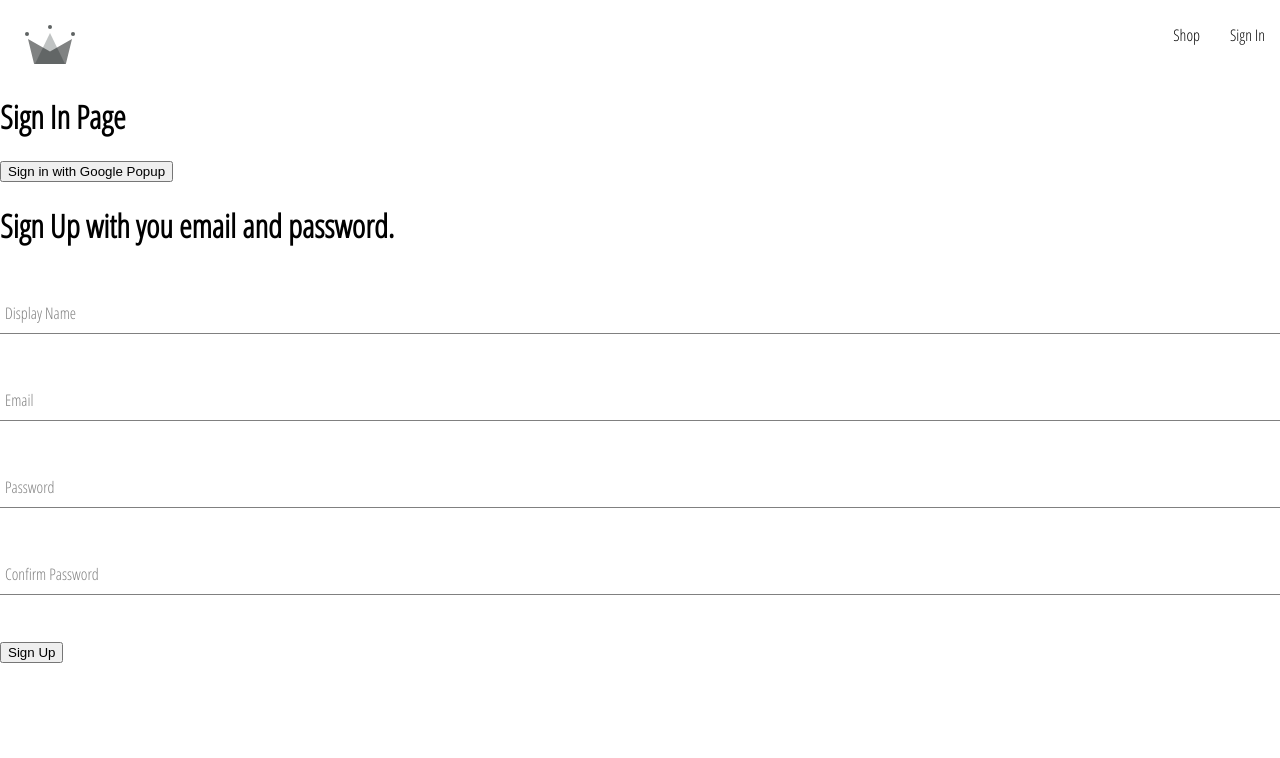
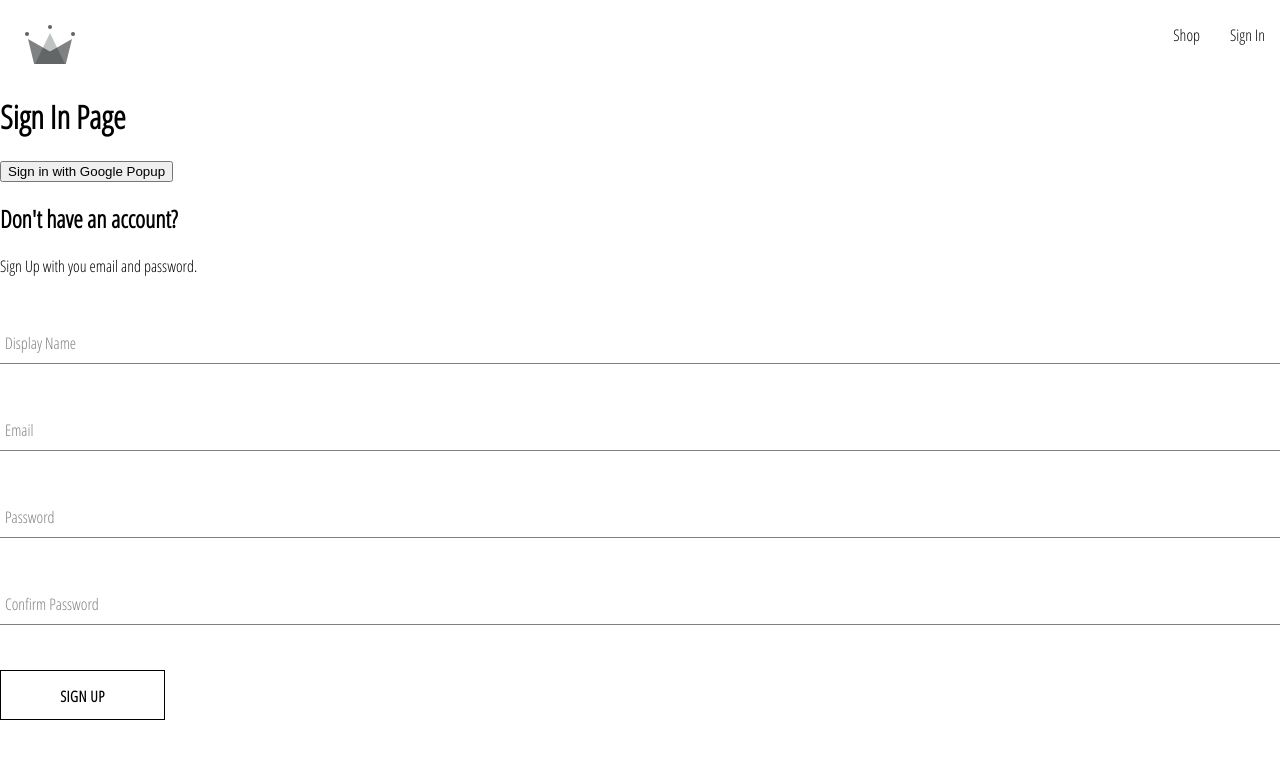
Before and after one commit to ankitkapoor8437/crwn-clothing, a React (Create React App) app: page /sign-in in a window 1280 px wide. Shown: the top 758 px of the page. Built offline with nearby package versions, Linux system fonts and the light colour scheme.

Commit message:
added button component and scss

```diff
--- /dev/null
+++ b/src/components/button/button.component.jsx
@@ -0,0 +1,20 @@
+
+import './button.styles.scss';
+
+const BUTTON_TYPE_CLASSES = {
+  google: 'google-sign-in',
+  inverted: 'inverted',
+};
+
+const Button = ({ children, buttonType, ...otherProps }) => {
+  return (
+    <button
+      className={`button-container ${BUTTON_TYPE_CLASSES[buttonType]}`}
+      {...otherProps}
+    >
+      {children}
+    </button>
+  );
+};
+
+export default Button;
--- /dev/null
+++ b/src/components/button/button.styles.scss
@@ -0,0 +1,46 @@
+.button-container {
+    min-width: 165px;
+    width: auto;
+    height: 50px;
+    letter-spacing: 0.5px;
+    line-height: 50px;
+    padding: 0 35px 0 35px;
+    font-size: 15px;
+    background-color: black;
+    color: white;
+    text-transform: uppercase;
+    font-family: 'Open Sans Condensed';
+    font-weight: bolder;
+    border: none;
+    cursor: pointer;
+    display: flex;
+    justify-content: center;
+
+    &:hover {
+      background-color: white;
+      color: black;
+      border: 1px solid black;
+    }
+
+    &.google-sign-in {
+      background-color: #4285f4;
+      color: white;
+
+      &:hover {
+        background-color: #357ae8;
+        border: none;
+      }
+    }
+
+    &.inverted {
+      background-color: white;
+      color: black;
+      border: 1px solid black;
+
+      &:hover {
+        background-color: black;
+        color: white;
+        border: none;
+      }
+    }
+  }
--- a/src/components/sign-up-form/sign-up-form.component.jsx
+++ b/src/components/sign-up-form/sign-up-form.component.jsx
@@ -3,6 +3,9 @@
 import FormInput from "../form-input/form-input.component";
 
 import { createAuthUserWithEmailAndPassword, createUserDocumentFromAuth } from "../../utils/firebase/firebase.utils";
+
+import './sign-up-form.styles.scss'
+import Button from "../button/button.component";
 
 const defaultformFields =
 {
@@ -58,7 +61,8 @@
 
     return (
         <div>
-            <h1>Sign Up with you email and password.</h1>
+            <h2>Don't have an account? </h2>
+            <span>Sign Up with you email and password.</span>
             <form onSubmit={handleSubmit}>
 
                 <FormInput label="Display Name" type="text" required onChange={handleChange} name="displayName" value={displayName} />
@@ -70,7 +74,7 @@
 
                 <FormInput label="Confirm Password" type="password" required onChange={handleChange} name="confirmPassword" value={confirmPassword} />
 
-                <button type="submit">Sign Up</button>
+                <Button buttonType='inverted' type="submit">Sign Up</Button>
 
             </form>
         </div>
--- /dev/null
+++ b/src/components/sign-up-form/sign-up-form.styles.scss
@@ -0,0 +1,9 @@
+.sign-up-container {
+    display: flex;
+    flex-direction: column;
+    width: 380px;
+
+    h2 {
+      margin: 10px 0;
+    }
+  }
```
